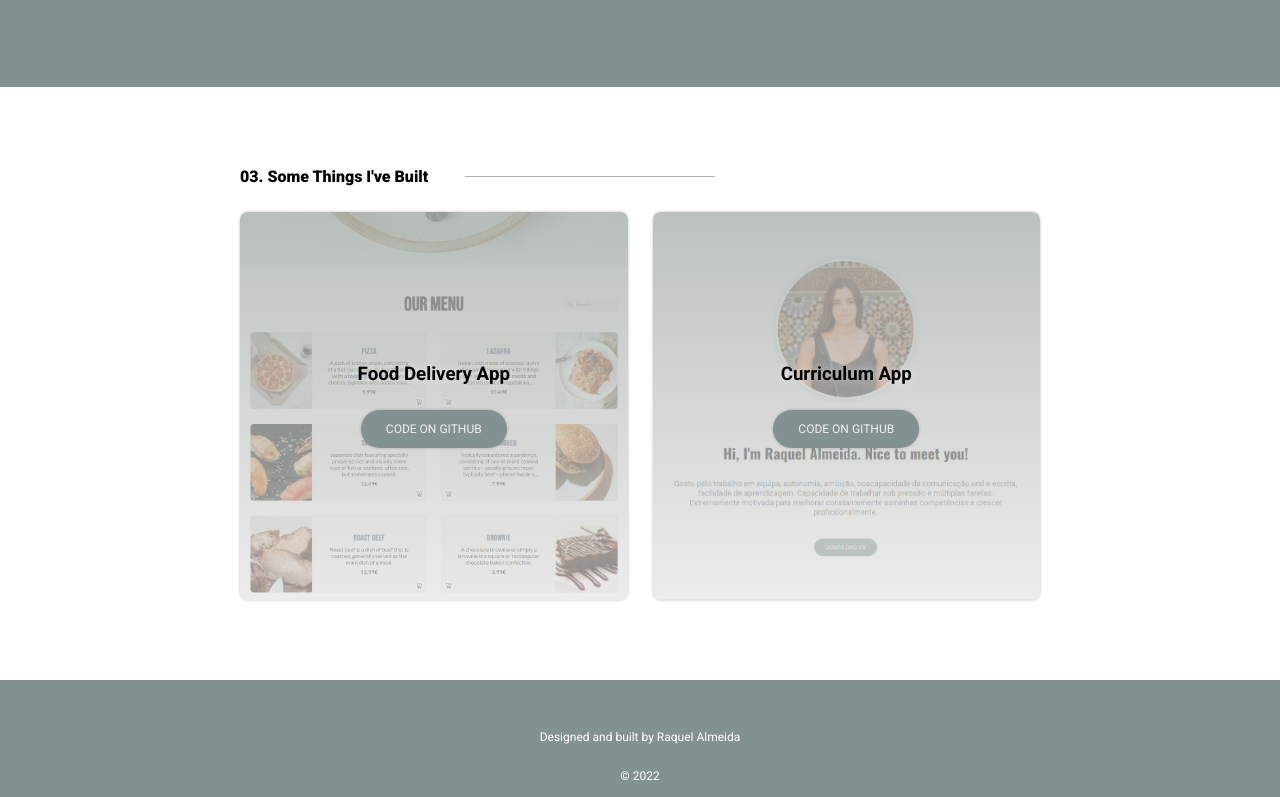
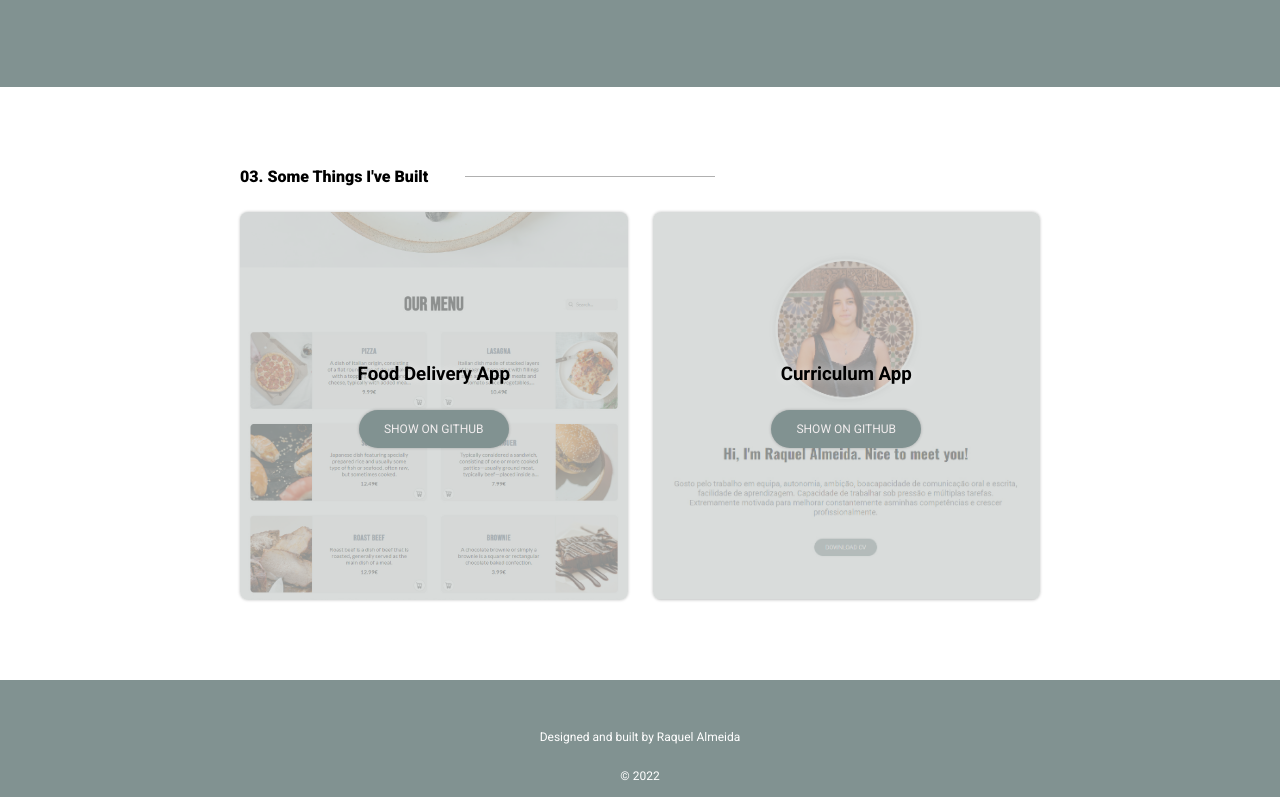
Before and after one commit to Raquel-Almeida/curriculum, a React (Create React App) app: page / in a window 1280 px wide. Shown: the part 1122-1919 px from the top of the page. Built offline with nearby package versions, Linux system fonts and the light colour scheme.

Commit message:
Projects Updated

```diff
--- a/src/components/About/About.jsx
+++ b/src/components/About/About.jsx
@@ -26,16 +26,11 @@ export default function About() {
             profissionalmente.
           </p>
         </div>
-        <Button>
-          <a
-            href="https://www.google.com/"
-            alt="CV"
-            target="_blank"
-            rel="noopener noreferrer"
-          >
-            Download CV
-          </a>
-        </Button>
+        <Button
+          url="https://www.google.com/"
+          alt="CV"
+          name="Download CV"
+        ></Button>
       </div>
     </section>
   );
--- a/src/components/About/About.module.scss
+++ b/src/components/About/About.module.scss
@@ -51,13 +51,6 @@
         text-align: center;
       }
     }
-
-    a {
-      color: inherit;
-      background-color: inherit;
-      text-decoration: none;
-      white-space: nowrap;
-    }
   }
 }
 
--- a/src/components/Portfolio/Portfolio.jsx
+++ b/src/components/Portfolio/Portfolio.jsx
@@ -13,30 +13,20 @@ export default function Portfolio() {
           <Card>
             <div className={styles.overlay}></div>
             <h3>Food Delivery App</h3>
-            <Button>
-              <a
-                href="https://github.com/Raquel-Almeida/food-delivery"
-                alt="Food Delivery On Github"
-                target="_blank"
-                rel="noopener noreferrer"
-              >
-                Code On Github
-              </a>
-            </Button>
+            <Button
+              url="https://github.com/Raquel-Almeida/food-delivery"
+              alt="Food Delivery On Github"
+              name="Show On Github"
+            ></Button>
           </Card>
           <Card>
             <div className={styles.overlay}></div>
             <h3>Curriculum App</h3>
-            <Button>
-              <a
-                href="https://github.com/Raquel-Almeida/curriculum"
-                alt="Curriculum On Github"
-                target="_blank"
-                rel="noopener noreferrer"
-              >
-                Code On Github
-              </a>
-            </Button>
+            <Button
+              url="https://github.com/Raquel-Almeida/curriculum"
+              alt="Curriculum On Github"
+              name="Show On Github"
+            ></Button>
           </Card>
         </div>
       </div>
--- a/src/components/Portfolio/Portfolio.module.scss
+++ b/src/components/Portfolio/Portfolio.module.scss
@@ -50,18 +50,15 @@
 
         .overlay {
           position: absolute;
-          background: linear-gradient(
-            0deg,
-            rgba(226, 226, 226, 0.8) 0%,
-            rgb(171, 179, 174) 100%
-          );
+          background: rgb(201, 206, 204);
           top: 0;
           left: 0;
           right: 0;
           bottom: 0;
           border-radius: inherit;
-          opacity: 0.8;
+          opacity: 0.7;
         }
+
         h3 {
           text-shadow: 0 0 10px rgb(255, 255, 255, 0.5);
         }
@@ -80,13 +77,6 @@
           background-image: url("../../assets/CurriculumThumbnail.jpg");
           background-size: contain;
           background-repeat: no-repeat;
-        }
-
-        a {
-          color: inherit;
-          background-color: inherit;
-          text-decoration: none;
-          white-space: nowrap;
         }
       }
     }
--- a/src/components/UI/Button/Button.jsx
+++ b/src/components/UI/Button/Button.jsx
@@ -3,5 +3,15 @@ import React from "react";
 import styles from "./Button.module.scss";
 
 export default function Button(props) {
-  return <div className={styles.button}>{props.children}</div>;
+  return (
+    <a
+      className={styles.button}
+      href={props.url}
+      alt={props.alt}
+      target="_blank"
+      rel="noopener noreferrer"
+    >
+      {props.name}
+    </a>
+  );
 }
--- a/src/components/UI/Button/Button.module.scss
+++ b/src/components/UI/Button/Button.module.scss
@@ -12,6 +12,7 @@
   padding: 12px 25px;
   text-transform: uppercase;
   transition: all 0.2s ease-in-out;
+  text-decoration: none;
 
   &:hover {
     background-color: $backgroundColor;
```
